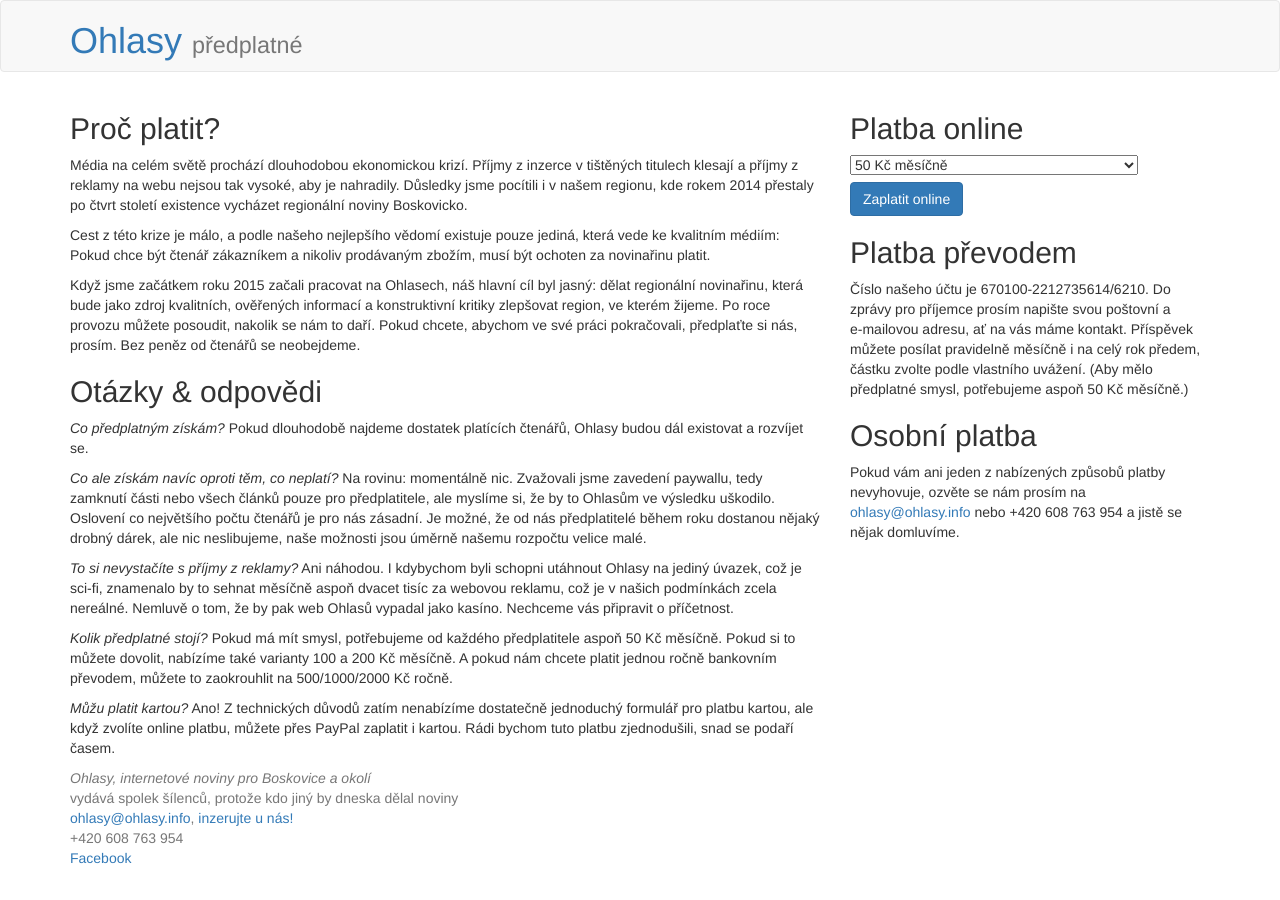
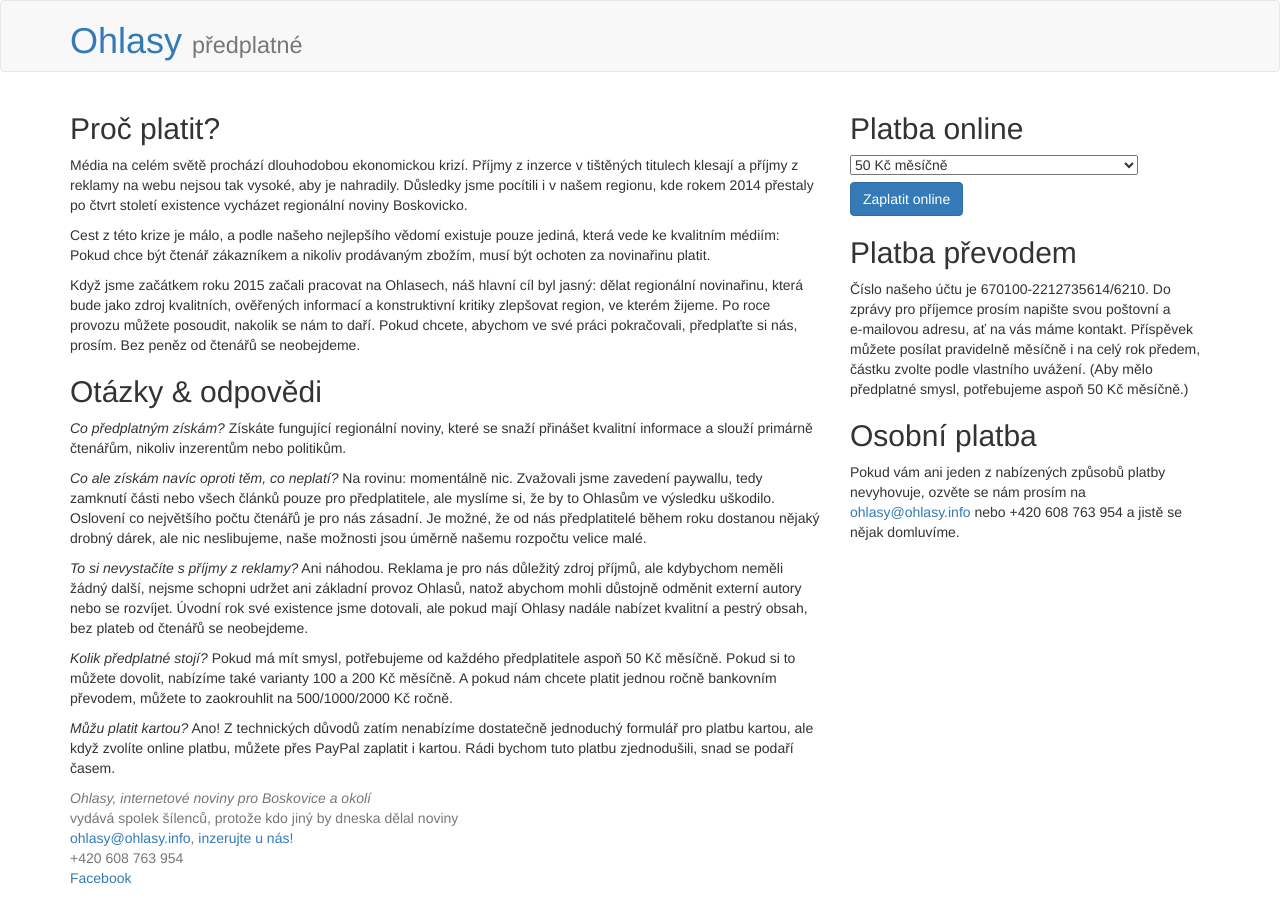
Before and after one commit to Ohlasy/predplatne, a Jekyll site: the page built from index.html, in a window 1280 px wide. Built offline with Jekyll 4.4.1, drawn with Linux system fonts in a browser that asks for light colours; a style sheet for code colours, icons or effects is not loaded.

Commit message:
Ladění textů.

```diff
--- a/index.html
+++ b/index.html
@@ -22,8 +22,9 @@ layout: main
         si nás, prosím. Bez peněz od čtenářů se neobejdeme.</p>
 
         <h2>Otázky &amp; odpovědi</h2>
-        <p><em>Co předplatným získám?</em> Pokud dlouhodobě najdeme dostatek
-        platících čtenářů, Ohlasy budou dál existovat a rozvíjet se.</p>
+        <p><em>Co předplatným získám?</em> Získáte fungující regionální noviny,
+        které se snaží přinášet kvalitní informace a slouží primárně čtenářům,
+        nikoliv inzerentům nebo politikům.</p>
 
         <p><em>Co ale získám navíc oproti těm, co neplatí?</em> Na rovinu:
         momentálně nic. Zvažovali jsme zavedení paywallu, tedy zamknutí části
@@ -33,11 +34,12 @@ layout: main
         nějaký drobný dárek, ale nic neslibujeme, naše možnosti jsou úměrně
         našemu rozpočtu velice malé.</p>
 
-        <p><em>To si nevystačíte s příjmy z reklamy?</em> Ani náhodou. I
-        kdybychom byli schopni utáhnout Ohlasy na jediný úvazek, což je sci-fi,
-        znamenalo by to sehnat měsíčně aspoň dvacet tisíc za webovou reklamu,
-        což je v našich podmínkách zcela nereálné. Nemluvě o tom, že by pak web
-        Ohlasů vypadal jako kasíno. Nechceme vás připravit o příčetnost.
+        <p><em>To si nevystačíte s příjmy z reklamy?</em> Ani náhodou. Reklama
+        je pro nás důležitý zdroj příjmů, ale kdybychom neměli žádný další,
+        nejsme schopni udržet ani základní provoz Ohlasů, natož abychom mohli
+        důstojně odměnit externí autory nebo se rozvíjet. Úvodní rok své
+        existence jsme dotovali, ale pokud mají Ohlasy nadále nabízet
+        kvalitní a pestrý obsah, bez plateb od čtenářů se neobejdeme.</p>
 
         <p><em>Kolik předplatné stojí?</em> Pokud má mít smysl, potřebujeme od
         každého předplatitele aspoň 50 Kč měsíčně. Pokud si to můžete dovolit,
```
